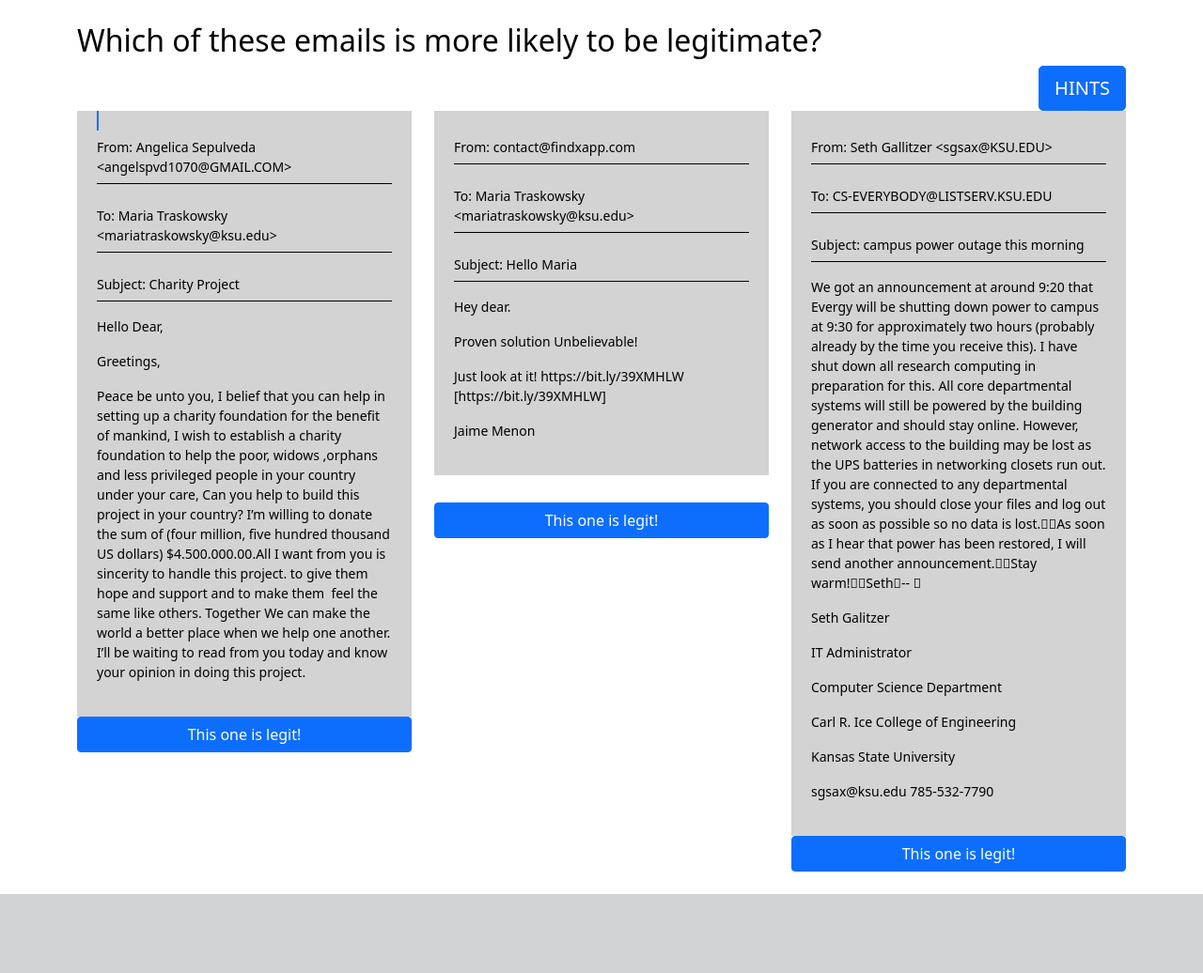
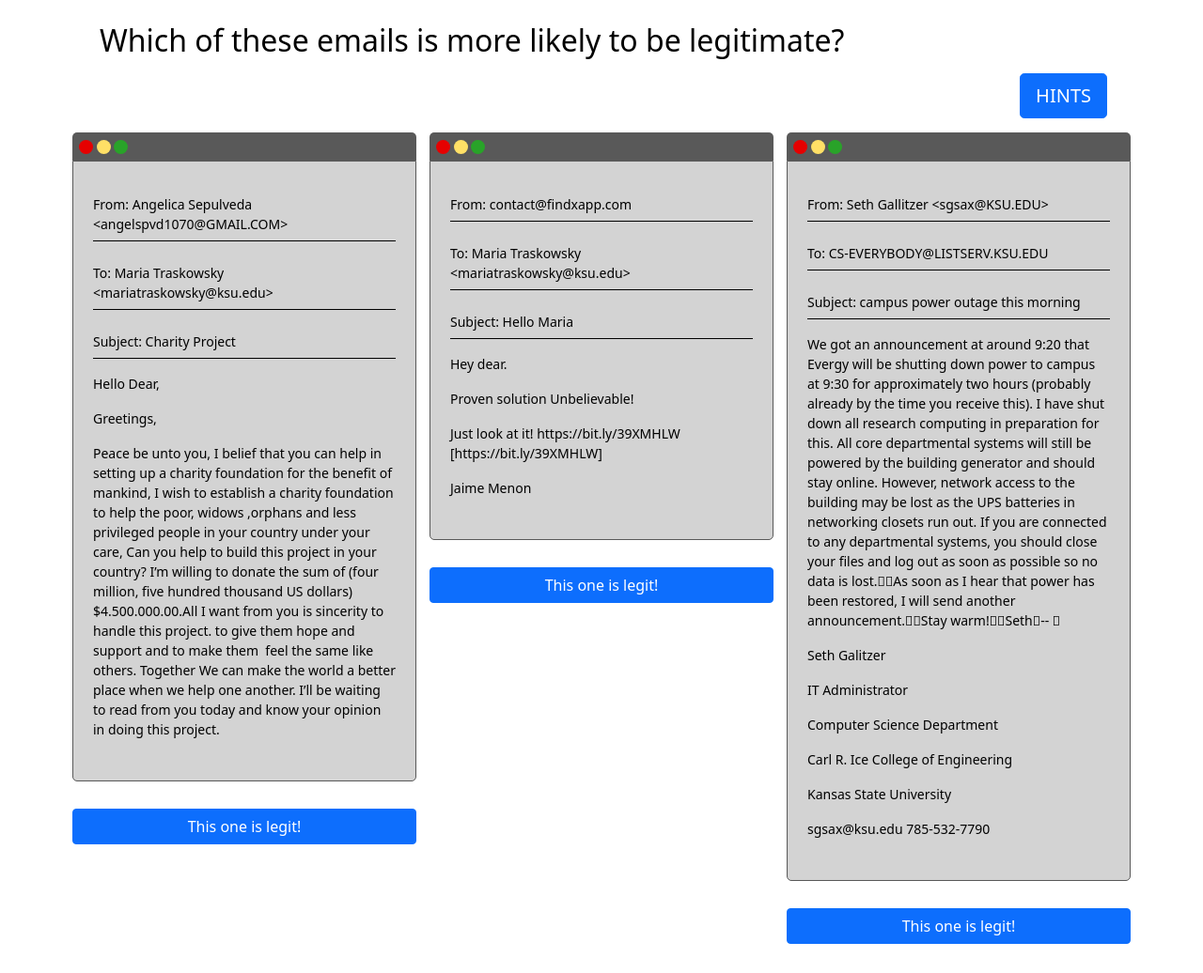
Before and after one commit to mtraskowsky/phishingEd, a Django app: page /challenge/ in a window 1280 px wide. Shown: the part 56-1092 px from the top of the page at 94% size. Before the commit the page ends 1008 px from the top, so only its background shows below. Run offline with Django 3.2, Linux system fonts and the light colour scheme.

Commit message:
added css styling

```diff
--- a/static/css/styles.css
+++ b/static/css/styles.css
@@ -7,6 +7,10 @@ h2 {
 }
 
 row {
+    padding: 0 1.5em 0 1.5em;
+}
+
+.container-top {
     padding: 0 1.5em 0 1.5em;
 }
 
@@ -25,7 +29,10 @@ body {
 
 .email-ind {
     background: lightgray;
-    padding: 0 1.5em 0 1.5em;
+    padding: .5em 1.5em .5em 1.5em;
+    border: 1px solid #595959;
+    border-bottom-left-radius: 5px;
+    border-bottom-right-radius: 5px;
 }
 
 
@@ -33,7 +40,51 @@ body {
 
 }
 
+.col-sm {
+    padding: .5em .5em .5em .5em;
+}
+
 .email-info {
     border-bottom: 1px solid black;
     padding: .5em 0 .5em 0;
 }
+
+.dot-red {
+  height: 15px;
+  width: 15px;
+  background-color: #e60000;
+  border-radius: 50%;
+  display: inline-block;
+}
+
+.dot-yellow {
+  height: 15px;
+  width: 15px;
+  background-color: #ffe066;
+  border-radius: 50%;
+  display: inline-block;
+}
+
+.dot-green {
+  height: 15px;
+  width: 15px;
+  background-color: #29a329;
+  border-radius: 50%;
+  display: inline-block;
+}
+
+.email-verytop {
+    background: #595959;
+    padding: .5em .1em .1em .5em;
+    border-top-left-radius: 5px;
+    border-top-right-radius: 5px;
+}
+
+
+.email-ind-list {
+    background: lightgray;
+    padding: .5em 1.5em .5em 1.5em;
+    border: 1px solid #595959;
+    border-radius: 5px;
+    margin-bottom: 3.5em;
+}
--- a/templates/challenge.html
+++ b/templates/challenge.html
@@ -17,8 +17,12 @@
 <div class="container-emails">
   <div class="row">
     <div class="col-sm" style="font-size:14px">
+        <div class="email-verytop">
+            <span class="dot-red"></span>
+            <span class="dot-yellow"></span>
+            <span class="dot-green"></span>
+        </div>
         <div class="email-ind">
-            <span class="border border-primary"></span>
             </br>
             <p class="email-info">From: Angelica Sepulveda  &lt;angelspvd1070@GMAIL.COM&gt;</p>
             <p class="email-info">To: Maria Traskowsky &lt;mariatraskowsky@ksu.edu&gt;</p>
@@ -29,10 +33,16 @@
             </br>
         </div>
         <div class="d-grid gap-2">
-          <button class="btn btn-primary" type="button">This one is legit!</button>
+            </br>
+            <button class="btn btn-primary" type="button">This one is legit!</button>
         </div>
     </div>
     <div class="col-sm" style="font-size:14px">
+        <div class="email-verytop">
+            <span class="dot-red"></span>
+            <span class="dot-yellow"></span>
+            <span class="dot-green"></span>
+        </div>
         <div class="email-ind">
             </br>
             <p class="email-info">From: contact@findxapp.com</p>
@@ -50,6 +60,11 @@
         </div>
     </div>
     <div class="col-sm" style="font-size:14px">
+        <div class="email-verytop">
+            <span class="dot-red"></span>
+            <span class="dot-yellow"></span>
+            <span class="dot-green"></span>
+        </div>
         <div class="email-ind">
             </br>
             <p class="email-info">From: Seth Gallitzer &lt;sgsax@KSU.EDU&gt;</p>
@@ -72,7 +87,8 @@
             </br>
         </div>
         <div class="d-grid gap-2">
-          <button class="btn btn-primary" type="button">This one is legit!</button>
+            </br>
+            <button class="btn btn-primary" type="button">This one is legit!</button>
         </div>
     </div>
   </div>
```
Also changed, not shown: templates/list.html (+5 -7 lines).
